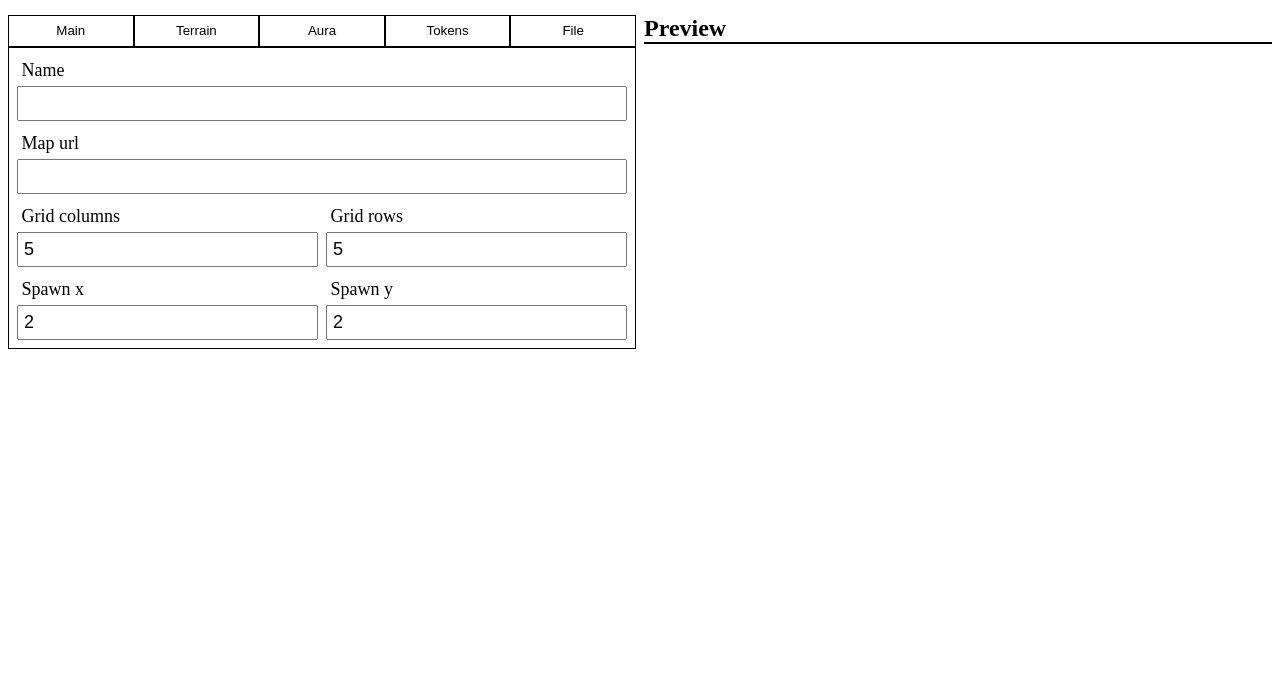
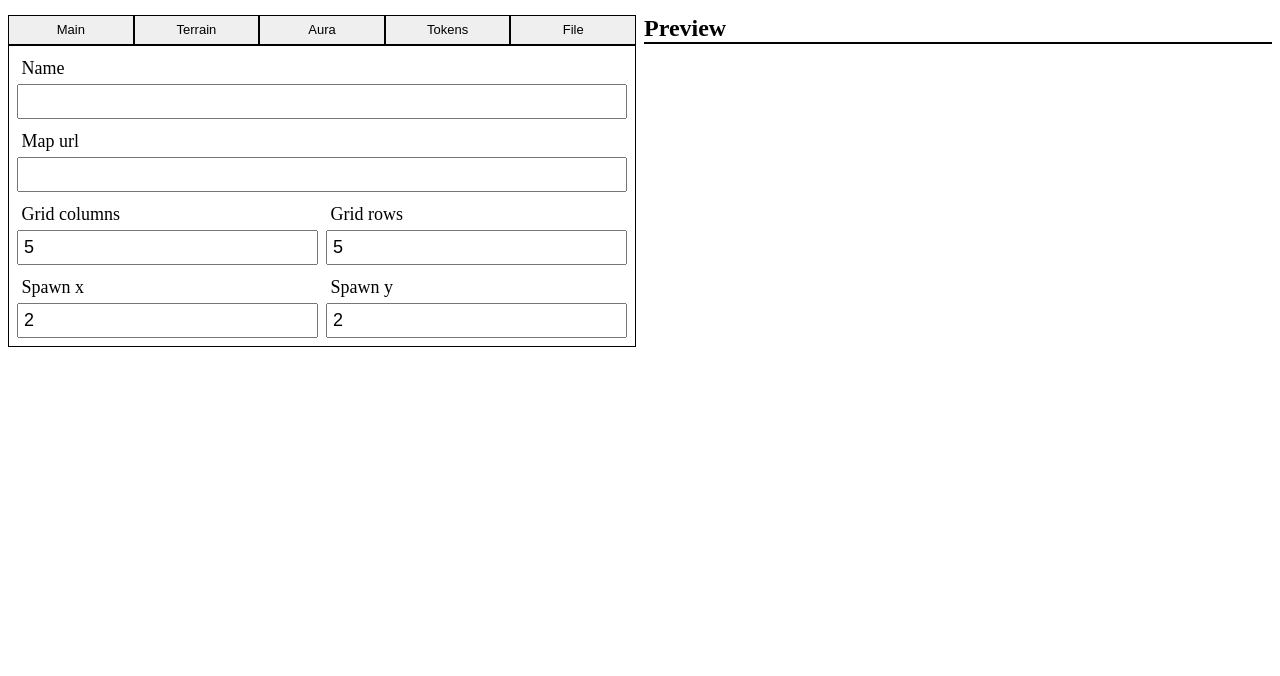
Before and after one commit to GithubNanior/RPG-Sage-map-generator, a website built with webpack: page src/index.html in a window 1280 px wide. Shown: the part 124-800 px from the top of the page. Built offline with nearby package versions, Linux system fonts and the light colour scheme.

Commit message:
Feat: Change button styling

```diff
--- a/src/styles.css
+++ b/src/styles.css
@@ -36,12 +36,6 @@ header a {
 .tab-button-container {
     display: grid;
     grid-template: min-content / repeat(auto-fit, minmax(10ch, 1fr));
-}
-
-.tab-button {
-    height: 2rem;
-    border: 1px solid black;
-    background-color: white;
 }
 
 .tab-button:hover {
@@ -111,8 +105,18 @@ h2 {
 }
 
 button {
+    height: 2lh;
+    display: flex;
+    justify-content: center;
+    align-items: center;
+
+    font-size: small;
     border: 1px solid black;
     cursor: pointer;
+}
+
+button:hover {
+    background-color: white;
 }
 
 ul {
```
